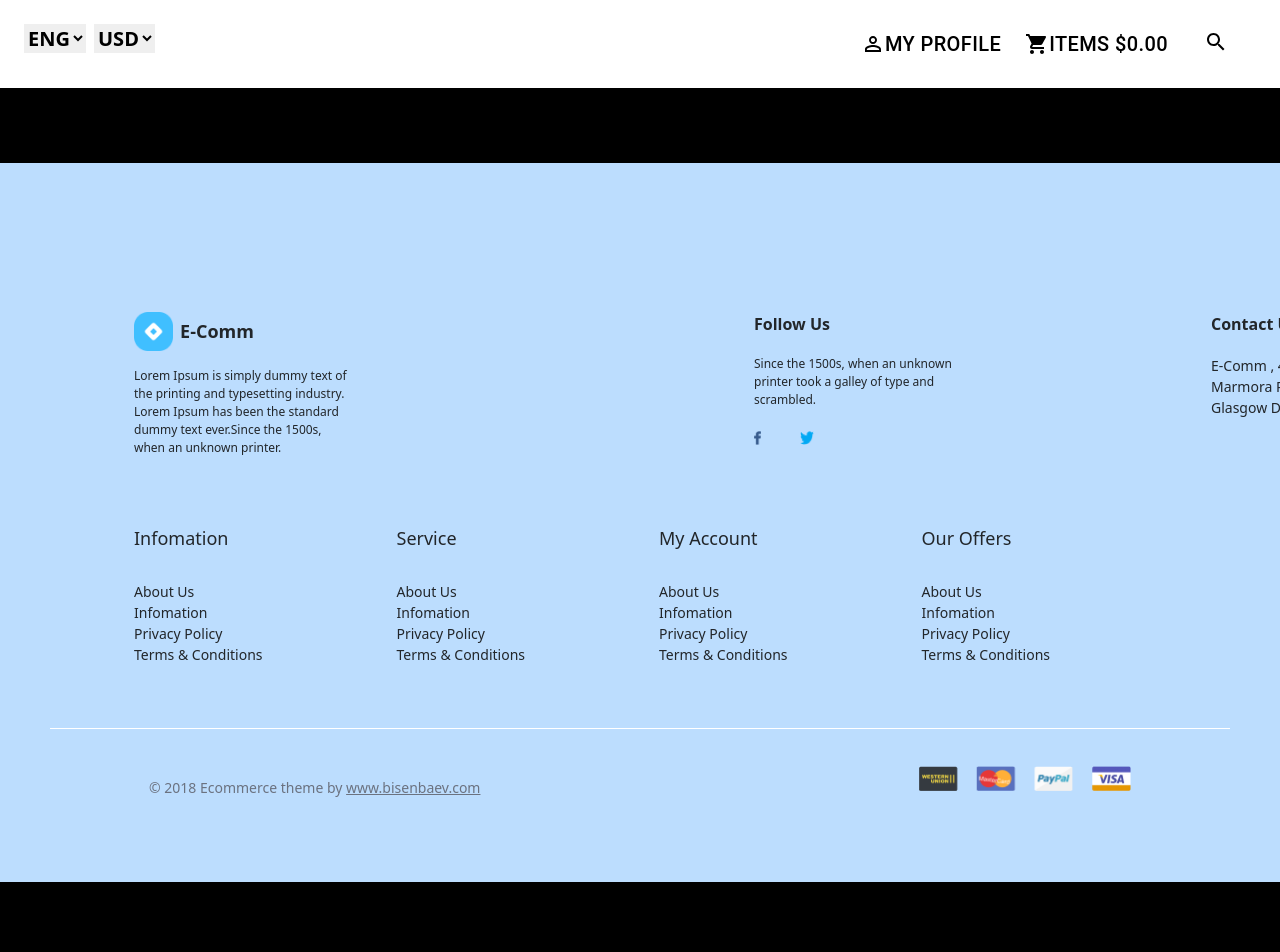
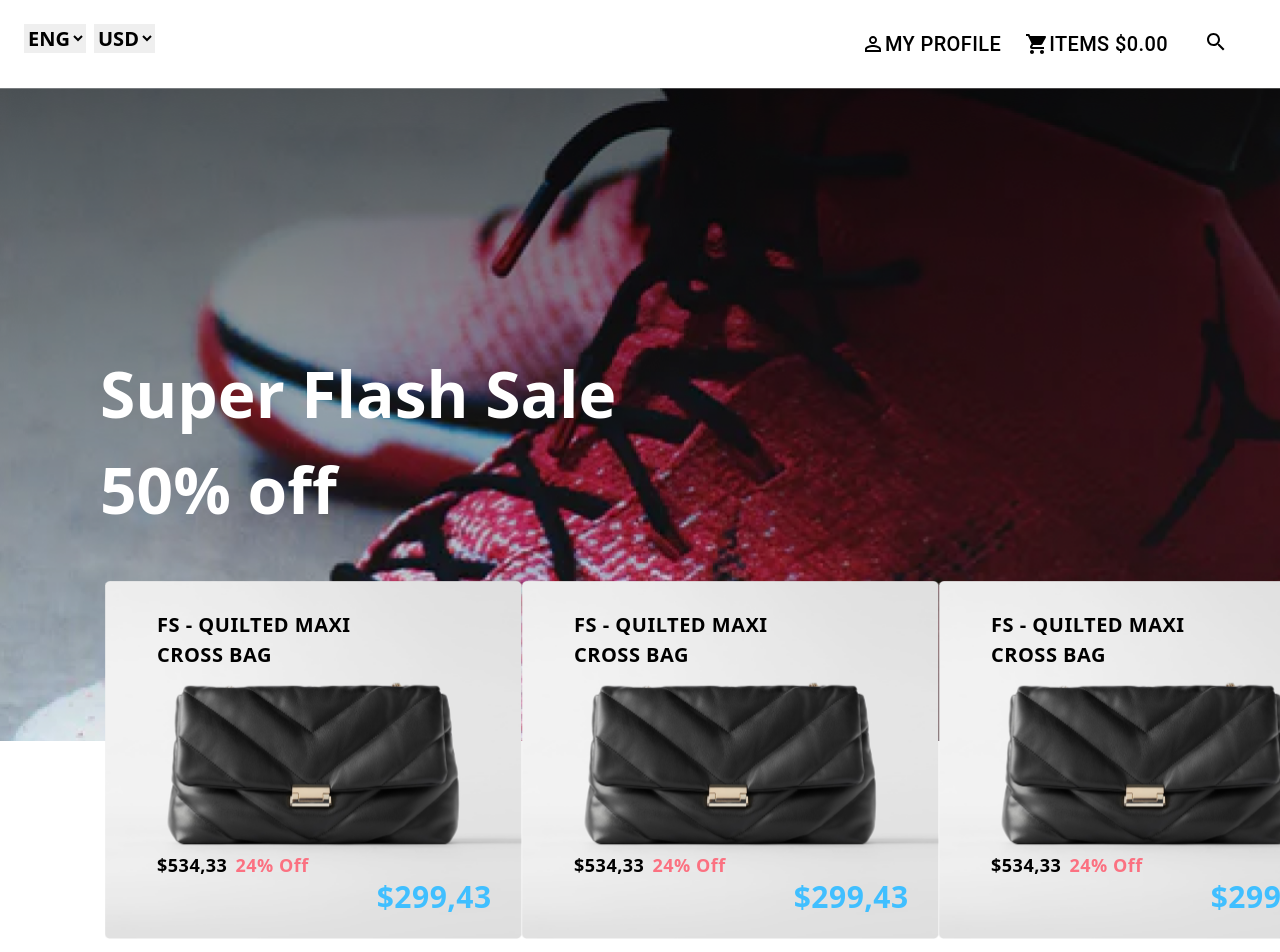
Before and after one commit to kunalrisaanva/E-Com, a Next.js app in the folder fronted/: page / in a window 1280 px wide. Shown: the top 952 px of the page. Before the commit the page ends 882 px from the top, so only its background shows below. Built offline with nearby package versions, Linux system fonts and the light colour scheme.

Commit message:
add main section image and also add 3 images

```diff
--- a/fronted/package.json
+++ b/fronted/package.json
@@ -8,6 +8,7 @@
     "start": "next start",
     "lint": "next lint"
   },
+  "author": "kunalrisaanva12@gmail.com , vishaltilve111@gmail.com",
   "dependencies": {
     "@emotion/react": "^11.13.3",
     "@emotion/styled": "^11.13.0",
--- a/fronted/src/app/layout.js
+++ b/fronted/src/app/layout.js
@@ -21,7 +21,7 @@ export default function RootLayout({ children }) {
   return (
     <html lang="en">
       <body
-        className={`${geistSans.variable} ${geistMono.variable} antialiased bg-black`}
+        className={`${geistSans.variable} ${geistMono.variable} antialiased `}
       >
         {children}
       </body>
--- a/fronted/src/app/page.js
+++ b/fronted/src/app/page.js
@@ -1,17 +1,82 @@
 import Header from "../components/Header";
 import Footer from "@/components/Footer";
+import Image from "next/image";
+import PromotionImage from "/public/images/PromotionImage.png";
 
 // import Footer from "./components/Footer";
 
 export default function Home() {
   return (
-    <div >
+    <>
+      <Header />
+      <div className="mb-[20rem]">
+        {/* landing page image  */}
 
-    <Header/>
-    <Footer/>
+        {/* <div className="mt-[3rem]" > */}
+
+        <div className="bg-[url('/images/PromotionImage.png')] bg-cover bg-center h-[653px] w-full">
+          <h1 className="text-white text-[64px] font-bold pt-[258px] pl-[100px]">
+            Super Flash Sale <br /> 50% off
+          </h1>
+
+          {/* */}
+          <div className="flex">
+          <div className="pl-[105px] pt-[43px]">
+            <div className="bg-[url('/images/imageProduct.png')] bg-cover bg-center h-[358px] w-[417px]">
+              <h4 className="text-black text-[20px] pt-[29px] font-semibold pl-[52px] tracking-[0.5px] leading-[150%]">
+                FS - QUILTED MAXI <span className="block">CROSS BAG</span>
+              <div className="flex pt-[180px]">
+              <span className="text-[18px]">$534,33</span>
+              <span className="text-[18px] pl-[8px] text-[#FB7181]">24% Off</span>
+              <span className="text-[30px] font-bold pl-[68px] pt-[32px] text-[#40BFFF]">$299,43</span>
+              </div>
+              </h4>
+            </div>
+          </div>
+
+          <div className="pt-[43px]">
+            <div className="bg-[url('/images/imageProduct.png')] bg-cover bg-center h-[358px] w-[417px]">
+              <h4 className="text-black text-[20px] pt-[29px] font-semibold pl-[52px] tracking-[0.5px] leading-[150%]">
+                FS - QUILTED MAXI <span className="block">CROSS BAG</span>
+              <div className="flex pt-[180px]">
+              <span className="text-[18px]">$534,33</span>
+              <span className="text-[18px] pl-[8px] text-[#FB7181]">24% Off</span>
+              <span className="text-[30px] font-bold pl-[68px] pt-[32px] text-[#40BFFF]">$299,43</span>
+              </div>
+              </h4>
+            </div>
+          </div>
 
 
-      {/* <h1 className="text-white text-5xl"> Kunal </h1> */}
-    </div>
+          <div className="pt-[43px]">
+            <div className="bg-[url('/images/imageProduct.png')] bg-cover bg-center h-[358px] w-[417px]">
+              <h4 className="text-black text-[20px] pt-[29px] font-semibold pl-[52px] tracking-[0.5px] leading-[150%]">
+                FS - QUILTED MAXI <span className="block">CROSS BAG</span>
+              <div className="flex pt-[180px]">
+              <span className="text-[18px]">$534,33</span>
+              <span className="text-[18px] pl-[8px] text-[#FB7181]">24% Off</span>
+              <span className="text-[30px] font-bold pl-[68px] pt-[32px] text-[#40BFFF]">$299,43</span>
+              </div>
+              </h4>
+            </div>
+          </div>
+        </div>
+        </div>
+
+
+
+        {/* <Image src={PromotionImage} alt="Promition-image" height={653} width={1918} objectFit="cover" */}
+
+        {/* /> */}
+        {/* <h2 className=" text-white text-[64px] font-bold"> Super Flash Sale 50% off </h2> */}
+
+        {/* </div> */}
+
+        {/*  3 products image  */}
+
+        {/* <h1 className="text-white text-5xl"> Kunal </h1> */}
+      </div>
+      <Footer />
+    </>
   );
 }
--- a/fronted/src/components/Footer.jsx
+++ b/fronted/src/components/Footer.jsx
@@ -7,7 +7,7 @@ import BrandsLogo from "/public/images/Brands.png";
 
 const Footer = () => {
   return (
-    <footer className="h-[719px] bg-customFooterColor text-fontCustomColor mt-[75px]">
+    <footer className="h-[680px] bg-customFooterColor text-fontCustomColor mt-[75px]">
       {/* upper section  */}
 
       <div className="flex  pl-[134px] pt-[149px] ">
--- a/fronted/tailwind.config.js
+++ b/fronted/tailwind.config.js
@@ -14,6 +14,10 @@ module.exports = {
         customFooterColor: '#bcddfe',
         fontCustomColor:"#22262a"
       },
+      backgroundImage: {
+        'hero-pattern': "url('/public/images/Promotion Image.png')",
+        'footer-texture': "url('/img/footer-texture.png')",
+      }
     },
   },
   plugins: [],
```
Also changed, not shown: fronted/public/images/PromotionImage.png (renamed from fronted/public/images/Promotion Image.png), fronted/public/images/imageProduct.png (added).
